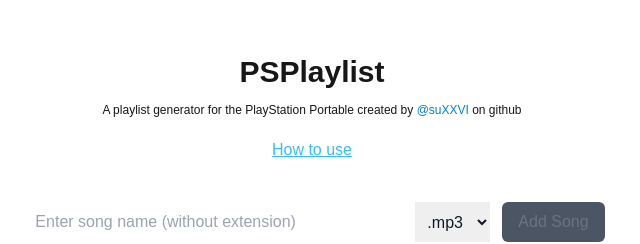
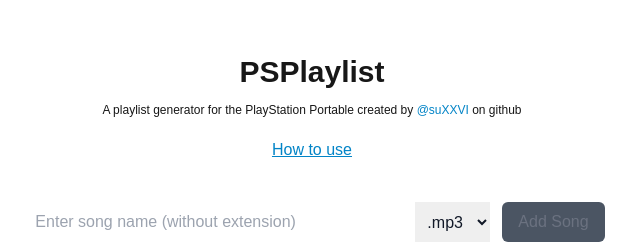
Before and after one commit to suXXVI/psplist, a Next.js app: page / in a window 1280 px wide. Shown: the part 142-386 px from the top of the page, without its empty margins (328-968 px from the left). Built offline with nearby package versions, Linux system fonts and the light colour scheme.

Commit message:
update: font color

```diff
--- a/app/page.js
+++ b/app/page.js
@@ -78,7 +78,7 @@
         <span> on github</span>
       </p>
       <button
-        className="mb-10 underline text-sky-400"
+        className="mb-10 underline text-sky-600"
         onClick={() => route.push("/howTo")}
       >
         How to use
```
